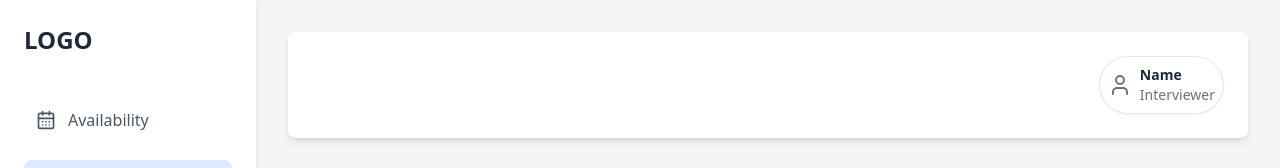
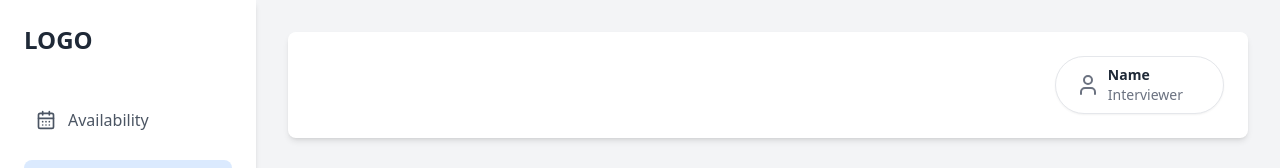
Before and after one commit to LaurierCS/ScheduleApp, a React (Vite) app in the folder frontend/: page /interviewerSchedule in a window 1280 px wide. Shown: the top 168 px of the page. Built offline with nearby package versions, Linux system fonts and the light colour scheme; no server answers.

Commit message:
Feature: added more padding to make account logo in top left bigger

```diff
--- a/frontend/src/components/interviewerSchedule.tsx
+++ b/frontend/src/components/interviewerSchedule.tsx
@@ -43,7 +43,7 @@ export default function InterviewerSchedule() {
 		},
 	];
 
-    // TODO: create a system that will schedule interviews and connect it to this list
+        // TODO: create a system that will schedule interviews and connect it to this list
 
 
     // Function to categorize interviews based on current date
@@ -147,7 +147,7 @@ export default function InterviewerSchedule() {
 
 				{/* Header / Top Right */}
 				<header className="flex justify-end mb-8 bg-white p-6 rounded-lg shadow-md">
-					<div className="flex items-center space-x-2 p-2 bg-white rounded-full shadow-sm border border-gray-200">
+					<div className="flex items-center space-x-2 p-2 pl-5 pr-10 bg-white rounded-full shadow-sm border border-gray-200">
 						<User className="h-6 w-6 text-gray-500" />
 						<div className="flex flex-col text-sm">
 							<span className="font-semibold text-gray-800">Name</span>
```
